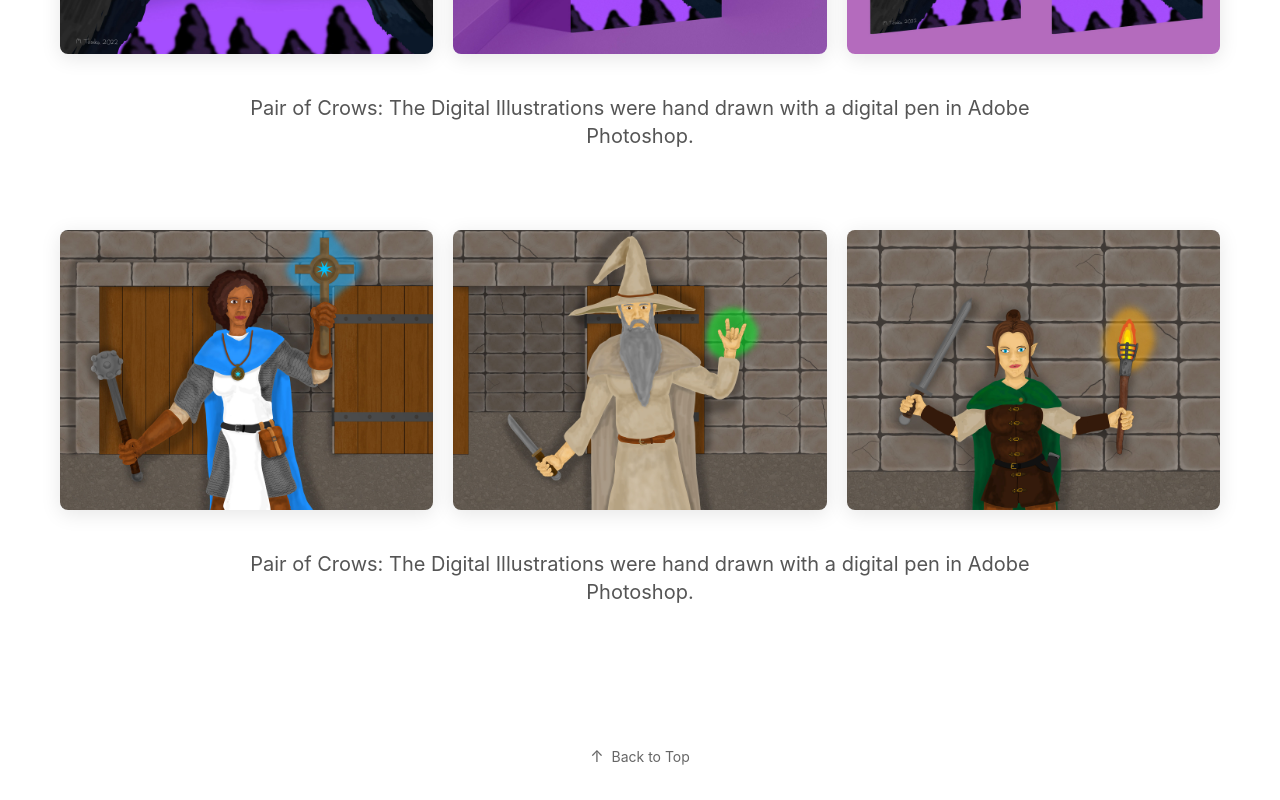
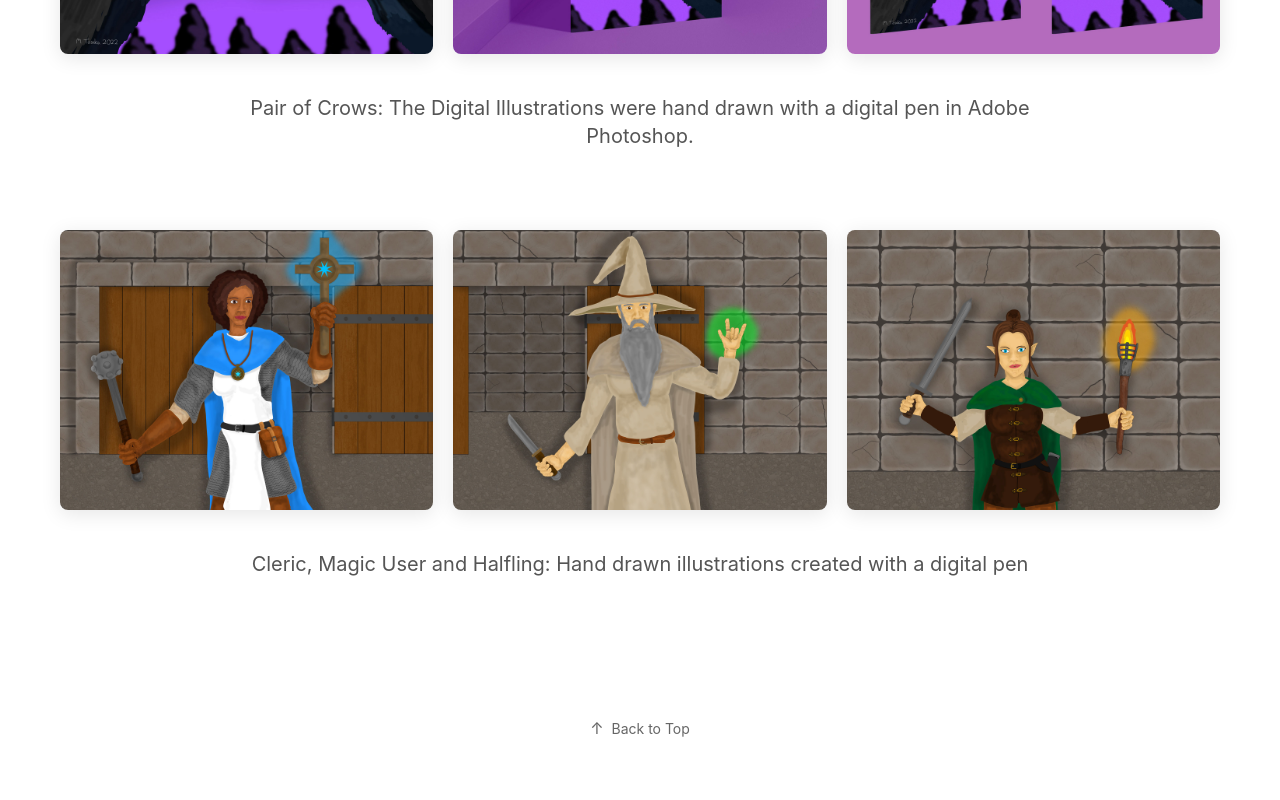
Before and after one commit to mark-tasaka/react-portfolio, a React (Create React App) app: page /art-gallery-3 in a window 1280 px wide. Shown: the part 3372-4172 px from the top of the page. After the commit the page ends 4150 px from the top, so only its background shows below. Built offline with nearby package versions, Linux system fonts and the light colour scheme.

Commit message:
Gallery3.jsx: updates

```diff
--- a/src/components/Gallery3.jsx
+++ b/src/components/Gallery3.jsx
@@ -87,18 +87,18 @@ const Gallery3 = () => {
       images: [
         {
           src: "/images/art-gallery3/art3_12.jpg",
-          alt: "Pair of Crows, a Ring and the UAP"
+          alt: "Cleric"
         },
         {
           src: "/images/art-gallery3/art3_13.jpg",
-          alt: "Holiday Card Mock up"
+          alt: "Magic User"
         },
         {
           src: "/images/art-gallery3/art3_14.jpg",
-          alt: "Holiday Card Mock up"
+          alt: "Halfling"
         }
       ],
-      description: "Pair of Crows: The Digital Illustrations were hand drawn with a digital pen in Adobe Photoshop."
+      description: "Cleric, Magic User and Halfling: Hand drawn illustrations created with a digital pen"
     },
   ];
 
```
